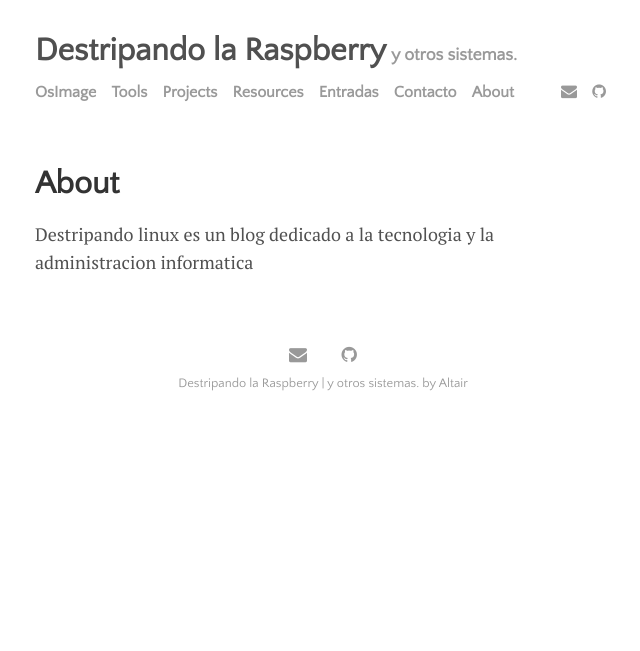
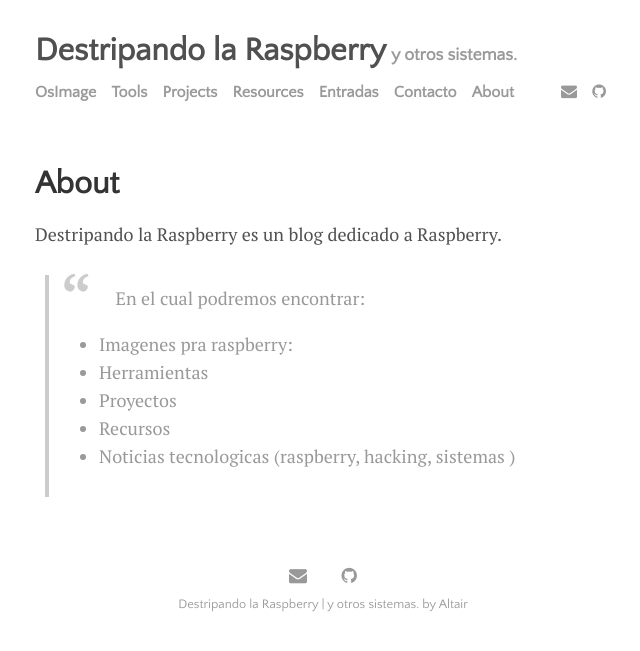
Before and after one commit to MrRastayoung/MrRastayoung.github.io, a Jekyll site: the page built from menu/about.md, in a window 1280 px wide. Shown: the top 651 px of the page, without its empty margins (317-957 px from the left). Built offline with Jekyll 4.4.1, drawn with Linux system fonts in a browser that asks for light colours; nearby versions of some CDN libraries.

Commit message:
Final ALL

```diff
--- a/menu/about.md
+++ b/menu/about.md
@@ -2,4 +2,10 @@
 layout: page
 title: About
 ---
-Destripando linux es un blog dedicado a la tecnologia y la administracion informatica
+Destripando la Raspberry es un blog dedicado a Raspberry.
+> En el cual podremos encontrar:
+* Imagenes pra raspberry:
+* Herramientas
+* Proyectos
+* Recursos
+* Noticias tecnologicas (raspberry, hacking, sistemas )
```
Also changed, not shown: menu/contact.md (+0 -5 lines).
